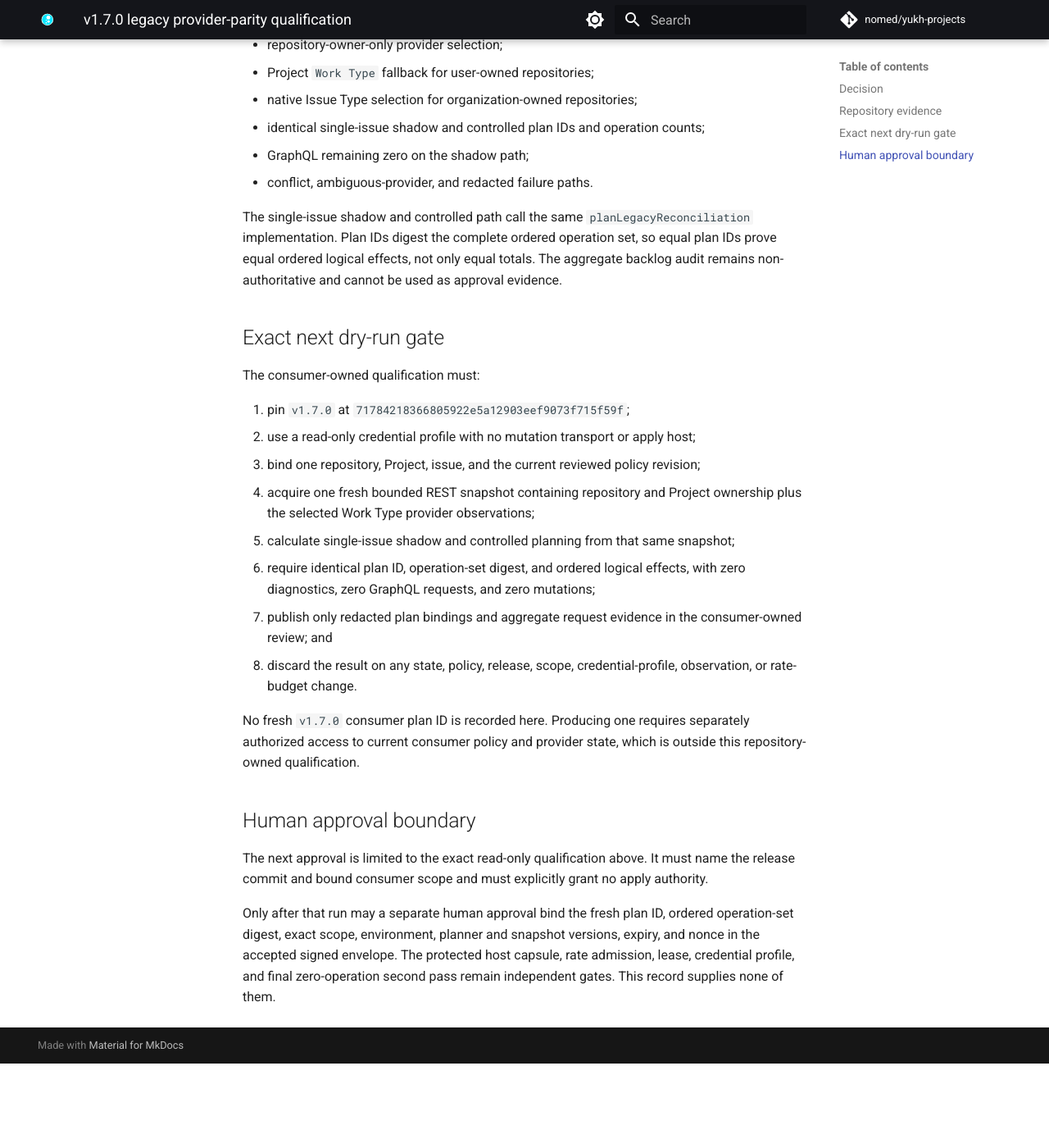
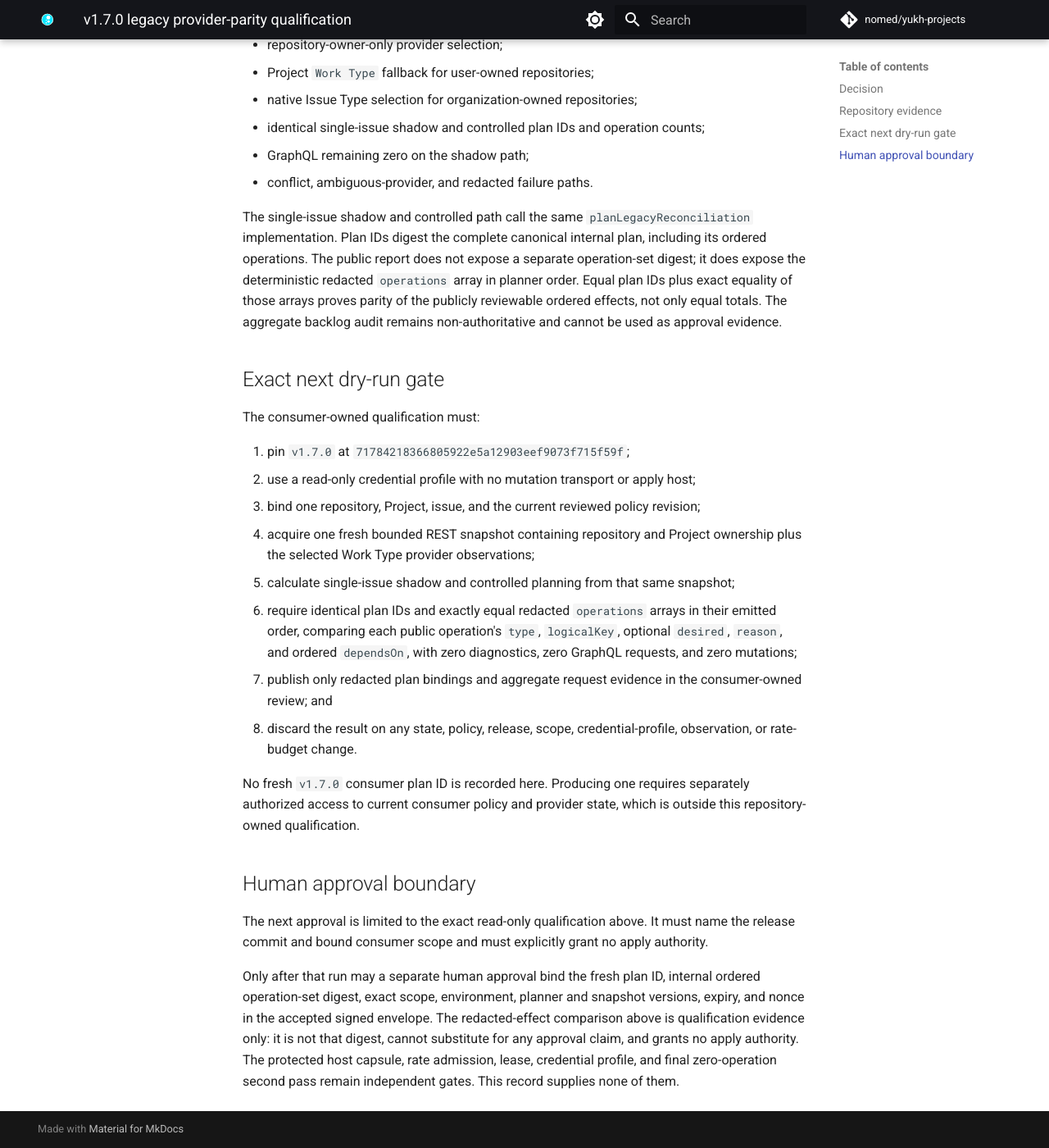
Before and after one commit to nomed/yukh-projects, an MkDocs documentation site: the page built from docs/validation/release-1.7.0-provider-parity.md, in a window 1280 px wide and 1400 px high, scrolled down 924 px. Shown: the whole window at 82% size. Built offline with MkDocs 1.6.1 and Material for MkDocs 9.7.7, drawn with Linux system fonts in a browser that asks for light colours; comment, search, counter and statistics services are not loaded; before the commit the page ends 2221 px from its top, so only the background shows below that.

Commit message:
docs: make provider parity evidence executable
Replace the unavailable public operation digest requirement with exact deterministic redacted operation parity while preserving the internal apply approval binding.

Co-authored-by: Copilot <223556219+Copilot@users.noreply.github.com>

```diff
--- a/docs/validation/release-1.7.0-provider-parity.md
+++ b/docs/validation/release-1.7.0-provider-parity.md
@@ -38,10 +38,13 @@ The evidence covers:
 - conflict, ambiguous-provider, and redacted failure paths.
 
 The single-issue shadow and controlled path call the same
-`planLegacyReconciliation` implementation. Plan IDs digest the complete ordered
-operation set, so equal plan IDs prove equal ordered logical effects, not only
-equal totals. The aggregate backlog audit remains non-authoritative and cannot
-be used as approval evidence.
+`planLegacyReconciliation` implementation. Plan IDs digest the complete
+canonical internal plan, including its ordered operations. The public report
+does not expose a separate operation-set digest; it does expose the deterministic
+redacted `operations` array in planner order. Equal plan IDs plus exact equality
+of those arrays proves parity of the publicly reviewable ordered effects, not
+only equal totals. The aggregate backlog audit remains non-authoritative and
+cannot be used as approval evidence.
 
 ## Exact next dry-run gate
 
@@ -54,8 +57,10 @@ The consumer-owned qualification must:
 4. acquire one fresh bounded REST snapshot containing repository and Project
    ownership plus the selected Work Type provider observations;
 5. calculate single-issue shadow and controlled planning from that same snapshot;
-6. require identical plan ID, operation-set digest, and ordered logical effects,
-   with zero diagnostics, zero GraphQL requests, and zero mutations;
+6. require identical plan IDs and exactly equal redacted `operations` arrays in
+   their emitted order, comparing each public operation's `type`, `logicalKey`,
+   optional `desired`, `reason`, and ordered `dependsOn`, with zero diagnostics,
+   zero GraphQL requests, and zero mutations;
 7. publish only redacted plan bindings and aggregate request evidence in the
    consumer-owned review; and
 8. discard the result on any state, policy, release, scope, credential-profile,
@@ -72,7 +77,10 @@ must name the release commit and bound consumer scope and must explicitly grant
 no apply authority.
 
 Only after that run may a separate human approval bind the fresh plan ID,
-ordered operation-set digest, exact scope, environment, planner and snapshot
-versions, expiry, and nonce in the accepted signed envelope. The protected host
-capsule, rate admission, lease, credential profile, and final zero-operation
-second pass remain independent gates. This record supplies none of them.
+internal ordered operation-set digest, exact scope, environment, planner and
+snapshot versions, expiry, and nonce in the accepted signed envelope. The
+redacted-effect comparison above is qualification evidence only: it is not that
+digest, cannot substitute for any approval claim, and grants no apply authority.
+The protected host capsule, rate admission, lease, credential profile, and final
+zero-operation second pass remain independent gates. This record supplies none
+of them.
```
